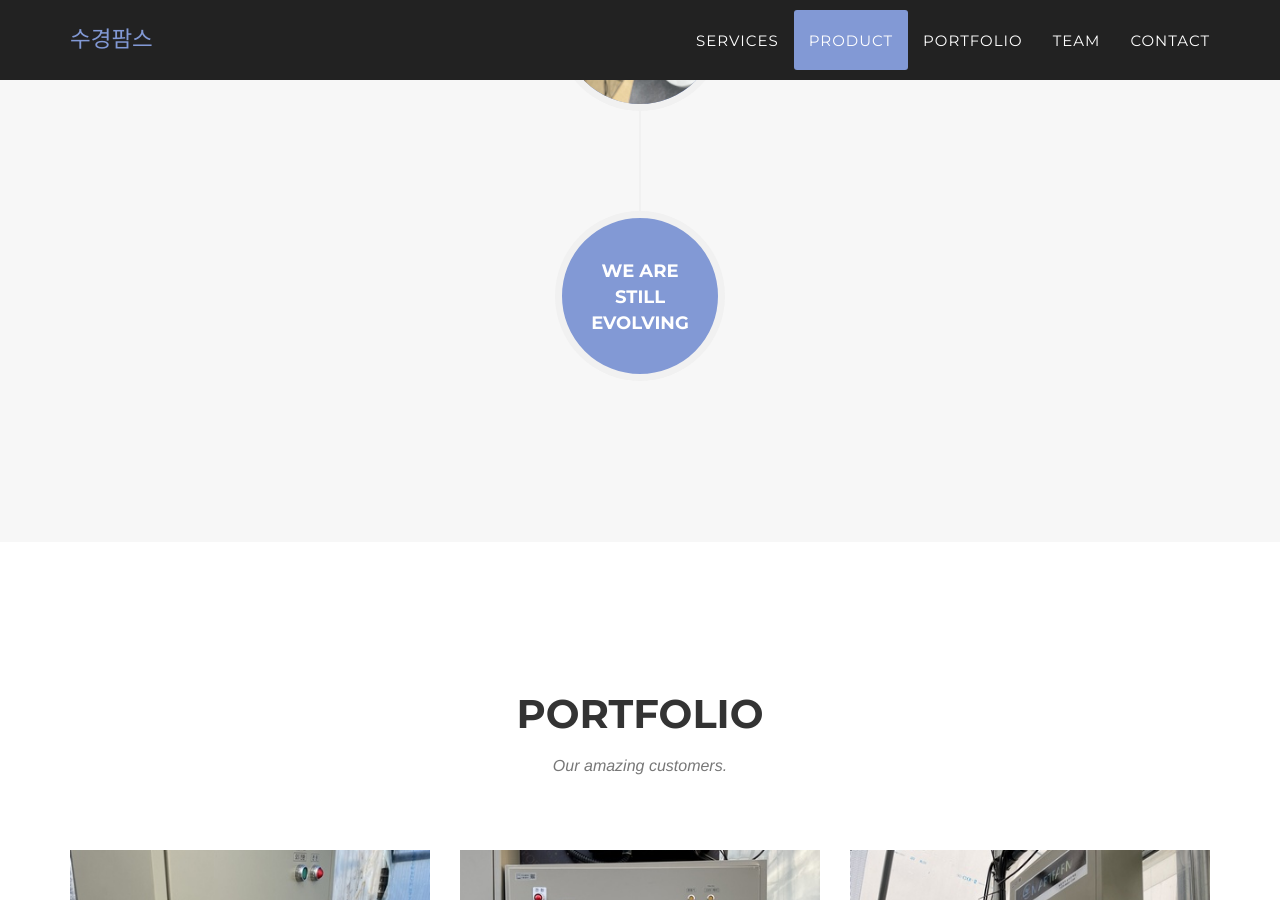
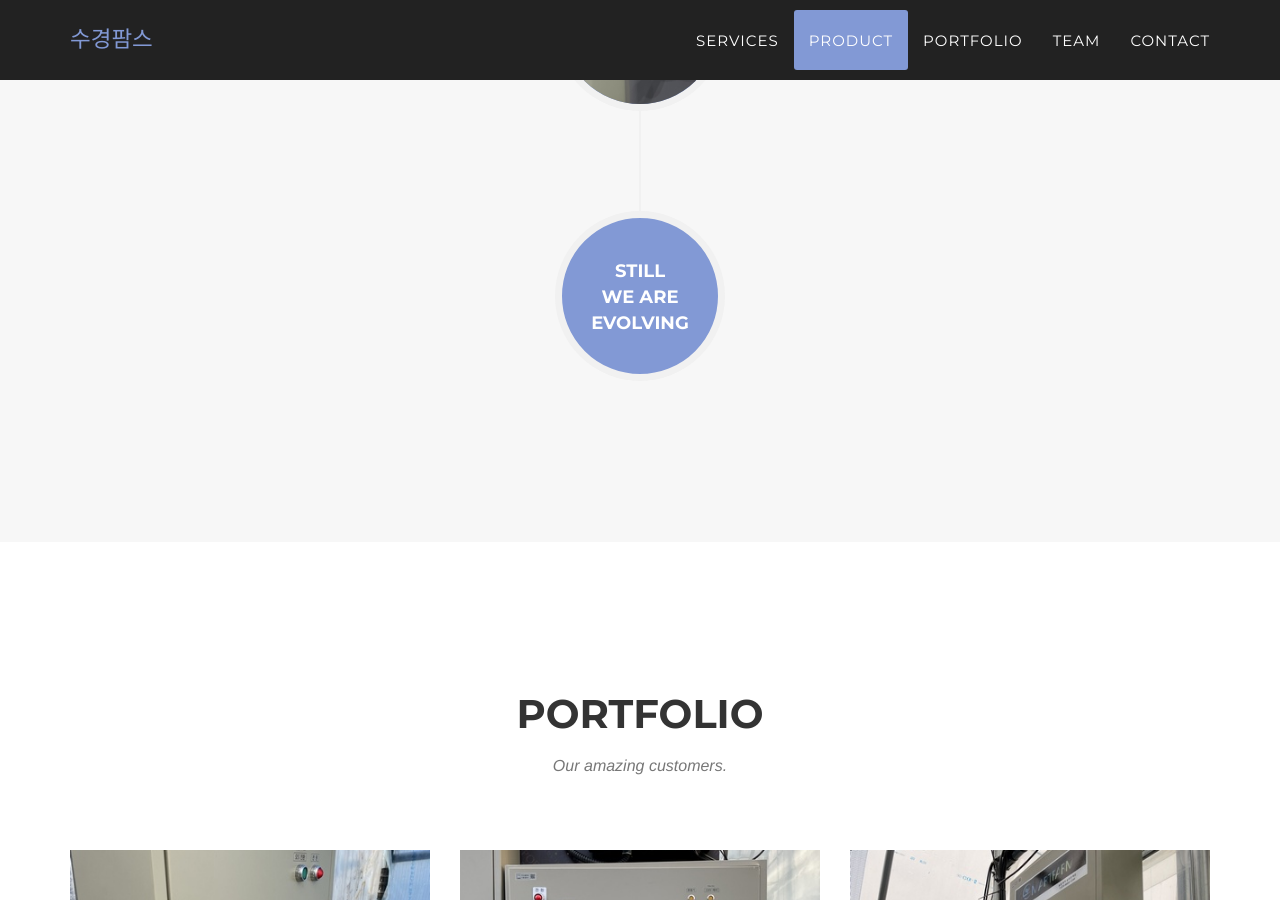
Before and after one commit to sookyungfarms/sookyungfarms.github.io, a Jekyll site: the page built from index.html, in a window 1280 px wide and 900 px high, scrolled down 2860 px. Built offline with Jekyll 4.4.1, drawn with Linux system fonts in a browser that asks for light colours; some web fonts are replaced.

Commit message:
change client

```diff
--- a/_includes/clients.html
+++ b/_includes/clients.html
@@ -18,8 +18,8 @@
                     </a>
                 </div>
                 <div class="col-md-3 col-sm-6">
-                    <a href="https://spacefarm.co.kr/">
-                        <img src="img/logos/team.jpg" class="img-responsive img-centered" alt="">
+                    <a href="http://www.mirrorbar.co.kr/">
+                        <img src="img/logos/ts.jpg" class="img-responsive img-centered" alt="">
                     </a>
                 </div>
             </div>
--- a/_includes/product.html
+++ b/_includes/product.html
@@ -68,8 +68,8 @@
                         </li>
                         <li class="timeline-inverted">
                             <div class="timeline-image">
-                                <h4>we are
-                                    <br>still
+                                <h4>still
+                                    <br>we are
                                     <br>evolving</h4>
                             </div>
                         </li>
```
Also changed, not shown: img/product/3 bu.jpg (added), img/product/3.jpg, img/product/4 bu.jpg (added), img/product/4.jpg.
